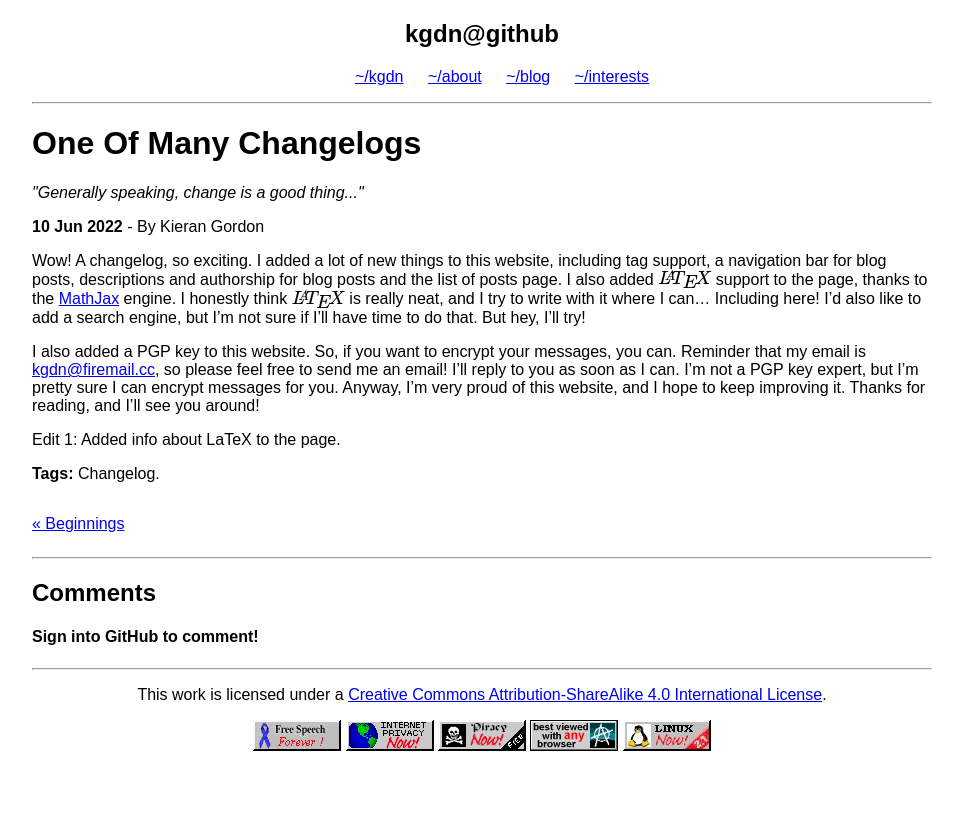
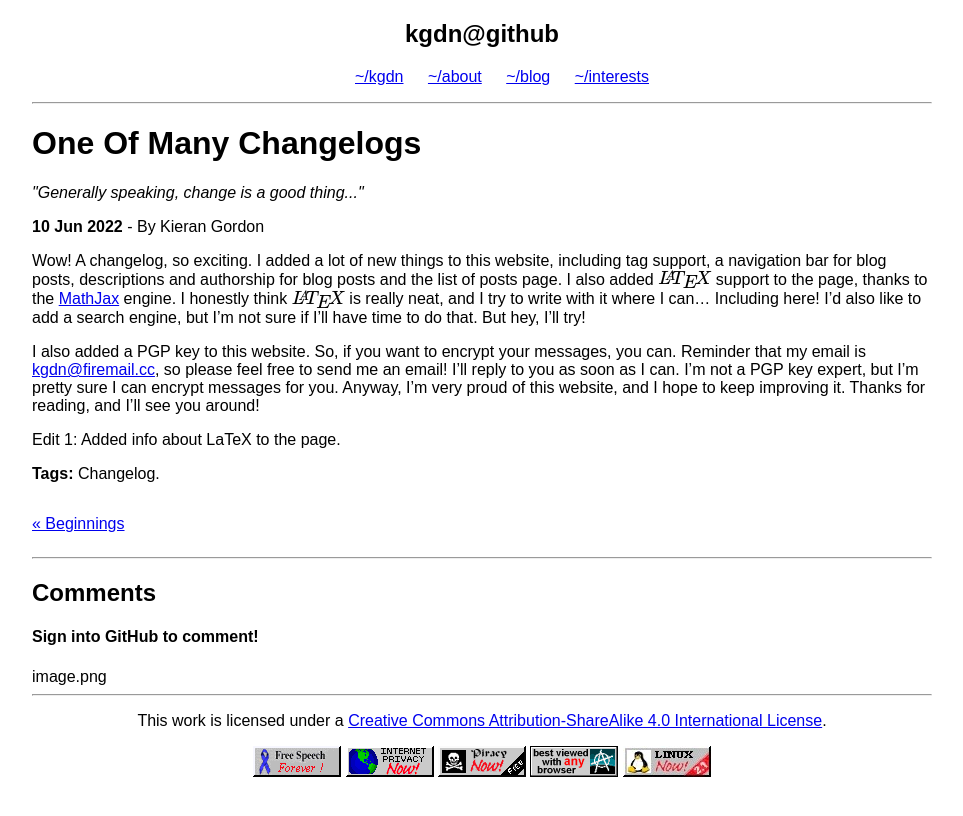
Before and after one commit to kgdn/kgdn.github.io, a Jekyll site: the page built from _posts/2022-06-12-big-updates.md, in a window 1280 px wide. Shown: the top 816 px of the page, without its empty margins (158-1121 px from the left). Built offline with Jekyll 4.4.1, drawn with Linux system fonts in a browser that asks for light colours; formulas are drawn with MathJax 3; comment, search, counter and statistics services are not loaded.

```diff
--- a/_layouts/post.html
+++ b/_layouts/post.html
@@ -14,4 +14,4 @@
       <a class="next" href="{{page.next.url}}">{{page.next.title}} &raquo;</a>
     {% endif %}
   </div>
-{% include utterances.html %}
+{% include utterances.html %}image.png
```
